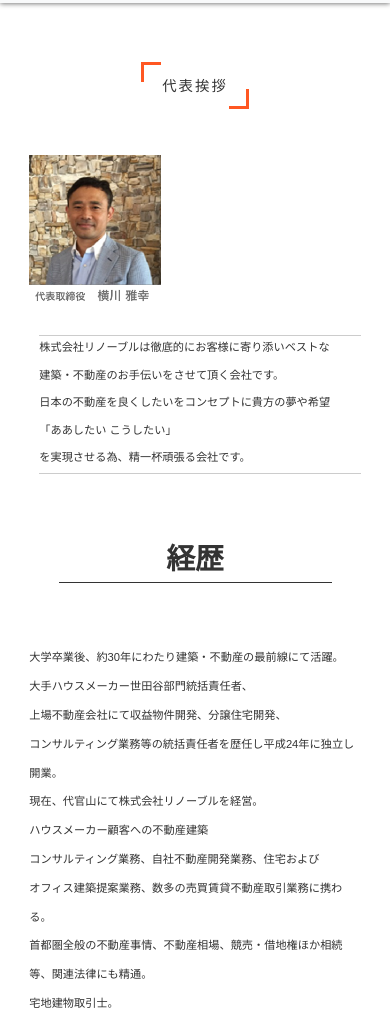
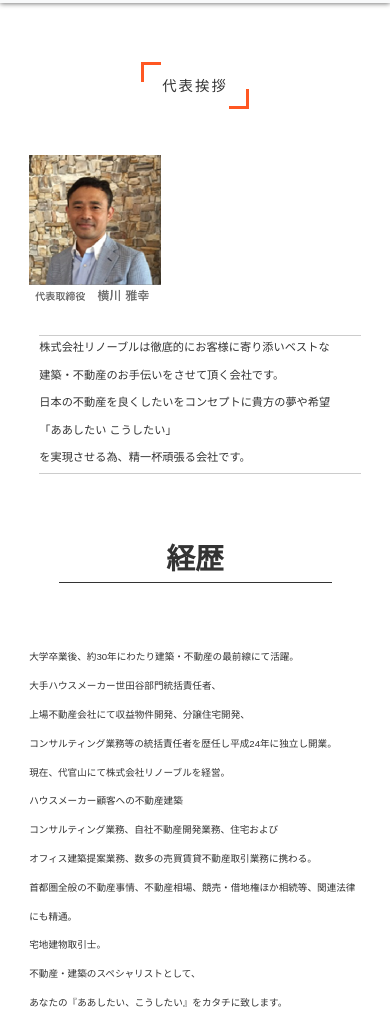
Before and after one commit to kaitosuganoo0807/fudousan, a website: page public/owner.html in a window 390 px wide. Shown: the part 88-1100 px from the top of the page. Drawn offline with nearby package versions, Linux system fonts and the light colour scheme.

Commit message:
Update responsive.css

```diff
--- a/public/css/responsive.css
+++ b/public/css/responsive.css
@@ -259,7 +259,7 @@
     margin: 0 auto;
     line-height: 1.8rem;
     text-align: left;
-    font-size: 0.7rem;
+    font-size: 0.6rem;
   }
   .vacancy__list {
     margin: 3rem auto 0 3rem;
```
